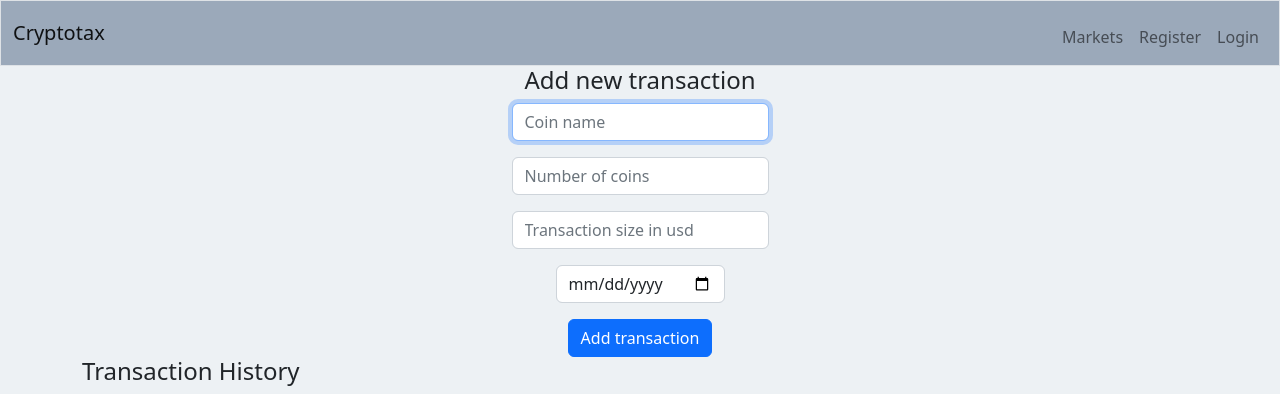
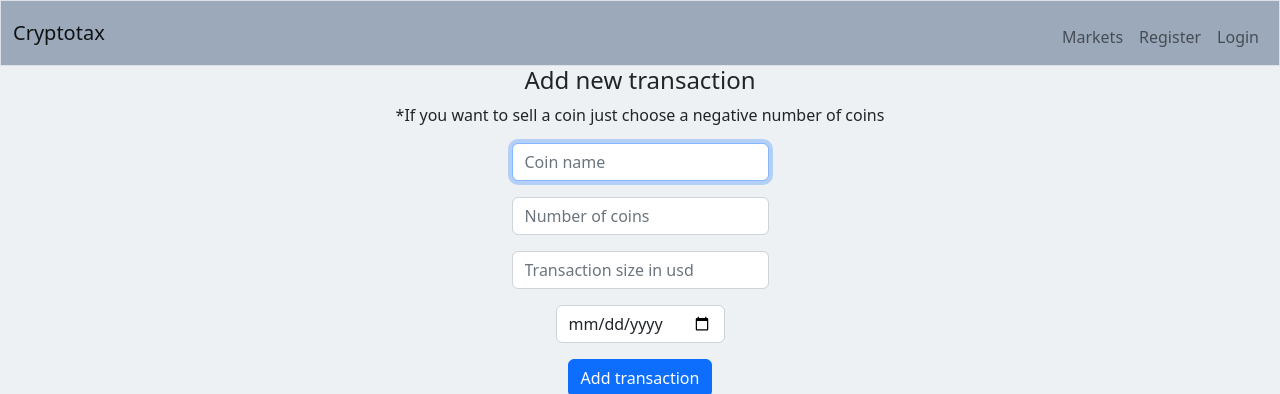
Before and after one commit to AleixMJ/cryptotax, a Flask app: template templates/transactions.html in a window 1280 px wide. Shown: the top 394 px of the page. Run offline with Flask 2, Linux system fonts and the light colour scheme; the template is opened without the code that fills it, so the values that code supplies are empty.

Commit message:
added selling by adding negative value on transactions and adding controls to ensure coins are not sold above the balance that is holded

```diff
--- a/app.py
+++ b/app.py
@@ -156,6 +156,9 @@ def transactions():
             # If coin cannot be found it redirects the user to a page that shows all the coins that exist
             return redirect("/coinlist")
 
+
+
+
         #Add data to history table
         info = cg.get_coin_by_id(coin_name)
         db = get_db()
@@ -165,6 +168,12 @@ def transactions():
         #Add data to portfolio table
         check = query_db("SELECT * FROM portfolio WHERE coin_name = ? AND user_id = ?", (coin_name, session["user_id"][0]), one=True)
         if check is not None:
+
+            #Check that the coins sold do not exceed the coins available in portfolio
+            if number_coins < 0:
+
+                if abs(number_coins) > check[3]:
+                    return "not enough balance"
             number_coins = number_coins + check[3]
             total_cost = transaction_size + check[4]
             db.execute("UPDATE portfolio SET coins = ? WHERE user_id = ? AND symbol = ?", (number_coins, session["user_id"][0], info["symbol"]))
@@ -172,6 +181,11 @@ def transactions():
             db.commit()
             return redirect("/transactions")
         else:
+            #Check that the coins sold do not exceed the coins available in portfolio
+            if number_coins < 0:
+
+                    return "not enough balance"
+
             db.execute("INSERT INTO portfolio (user_id, coin_name, symbol, coins, total_cost) VALUES (?, ?, ?, ?, ?)", (session["user_id"][0], info["id"], info["symbol"], number_coins,transaction_size))
             db.commit()
         return redirect("/transactions")
--- a/templates/transactions.html
+++ b/templates/transactions.html
@@ -9,12 +9,13 @@
 
 <div class="container text-center">
     <h4>Add new transaction</h4>
+    <p>*If you want to sell a coin just choose a negative number of coins</p>
     <form action="/transactions" method="post">
         <div class="mb-3">
             <input autocomplete="off" autofocus class="form-control mx-auto w-auto" id="coin_name" name="coin_name" placeholder="Coin name" type="text" required>
         </div>
         <div class="mb-3">
-            <input class="form-control mx-auto w-auto" id="number_coins" name="number_coins" placeholder="Number of coins" type="number" required>
+            <input class="form-control mx-auto w-auto" id="number_coins" name="number_coins" placeholder="Number of coins" type="number" required step="any">
         </div>
         <div class="mb-3">
             <input class="form-control mx-auto w-auto" id="transaction_size" name="transaction_size" placeholder="Transaction size in usd" type="number" required>
```
Also changed, not shown: cryptotax.db.
